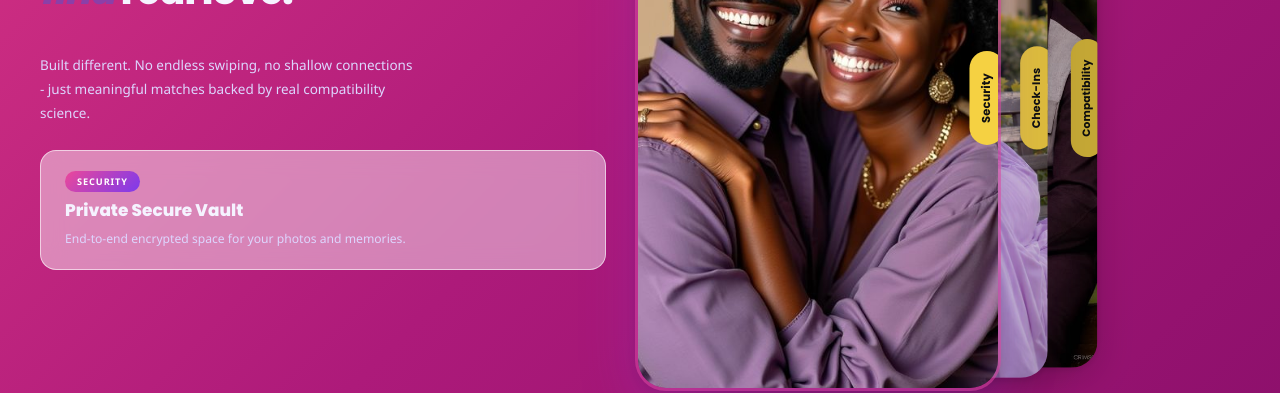
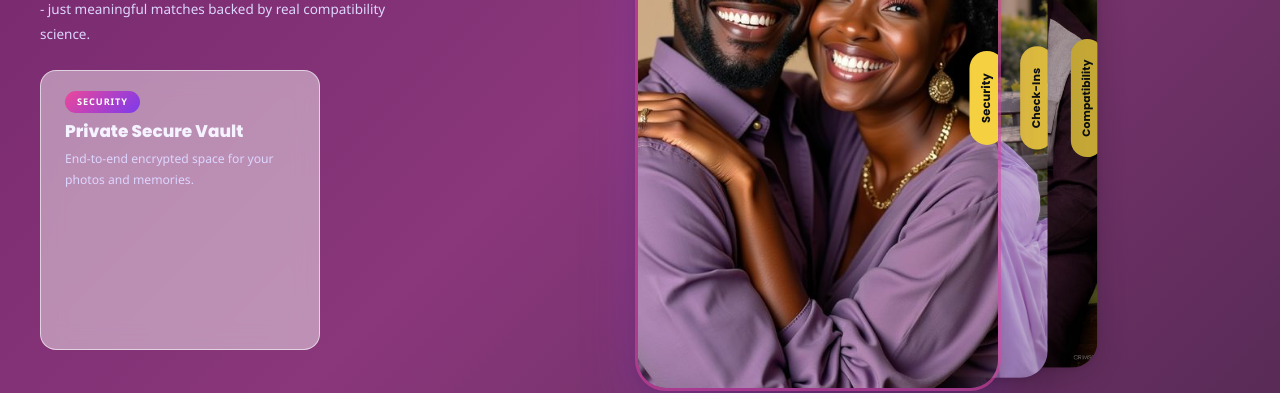
Before and after one commit to IjeButterfly-Relationship-app/Portal, a React (Create React App) app: page / in a window 1280 px wide. Shown: the part 1088-1481 px from the top of the page. Built offline with nearby package versions, Linux system fonts and the light colour scheme.

Commit message:
Update features: purple gradient background, square info card

```diff
--- a/src/styles/LandingPage.css
+++ b/src/styles/LandingPage.css
@@ -373,7 +373,7 @@ a   { text-decoration: none; color: inherit; }
 .section .section__title { color: #f5f3ff; }
 .section .section__subtitle { color: #ddd6fe; }
 .section--alt {
-  background: linear-gradient(135deg, #d63384 0%, #ad1a7a 50%, #8b0f6b 100%);
+  background: linear-gradient(135deg, #74266C 0%, #8A377B 48%, #542A53 100%);
   backdrop-filter: blur(20px);
   -webkit-backdrop-filter: blur(20px);
 }
@@ -422,7 +422,7 @@ a   { text-decoration: none; color: inherit; }
   max-width: 380px;
 }
 
-/* Frosted-glass info block (active card details) */
+/* Frosted-glass info block (active card details) - SQUARE */
 .features__active-info {
   display: flex;
   flex-direction: column;
@@ -433,7 +433,8 @@ a   { text-decoration: none; color: inherit; }
   -webkit-backdrop-filter: blur(12px);
   border: 1px solid rgba(255,255,255,0.6);
   border-radius: 16px;
-  min-height: 110px;
+  width: 280px;
+  height: 280px;
   transition: all 0.4s ease;
 }
 .features__active-tag {
```
